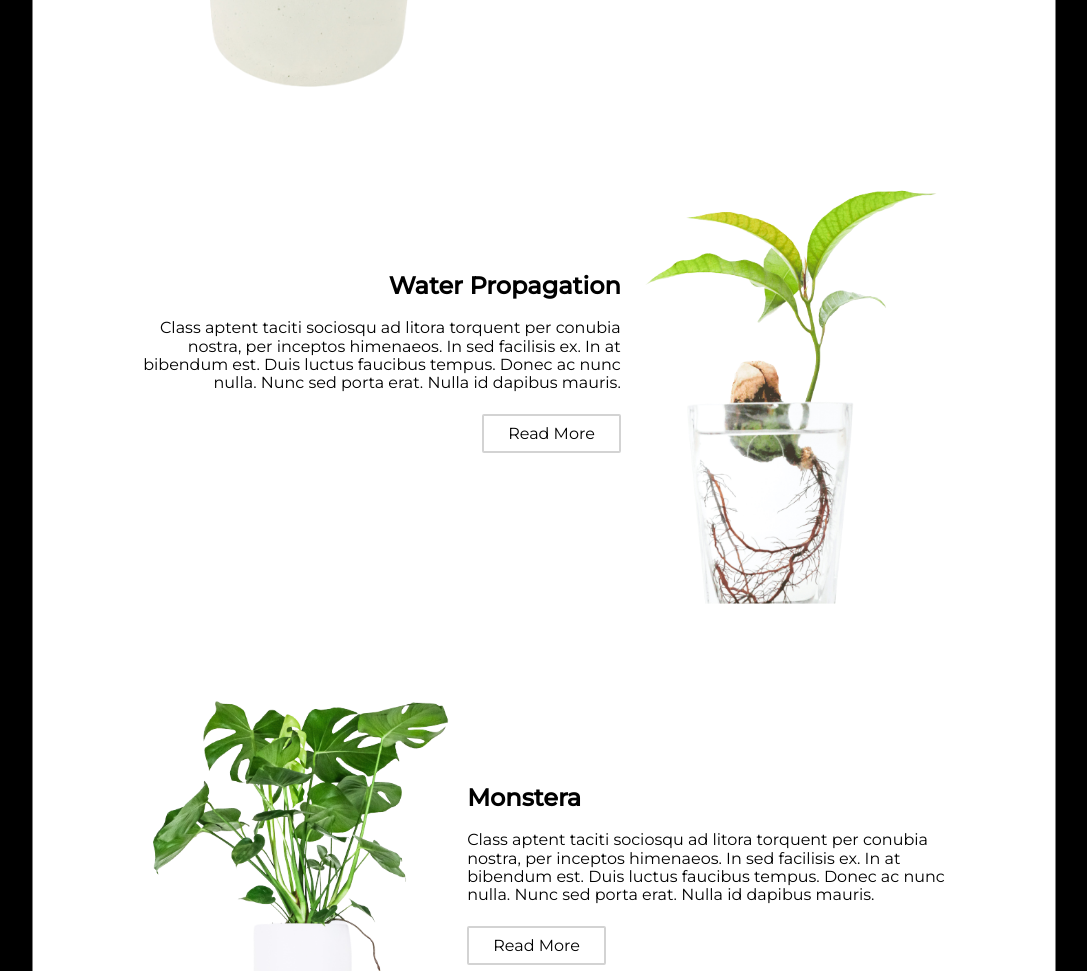
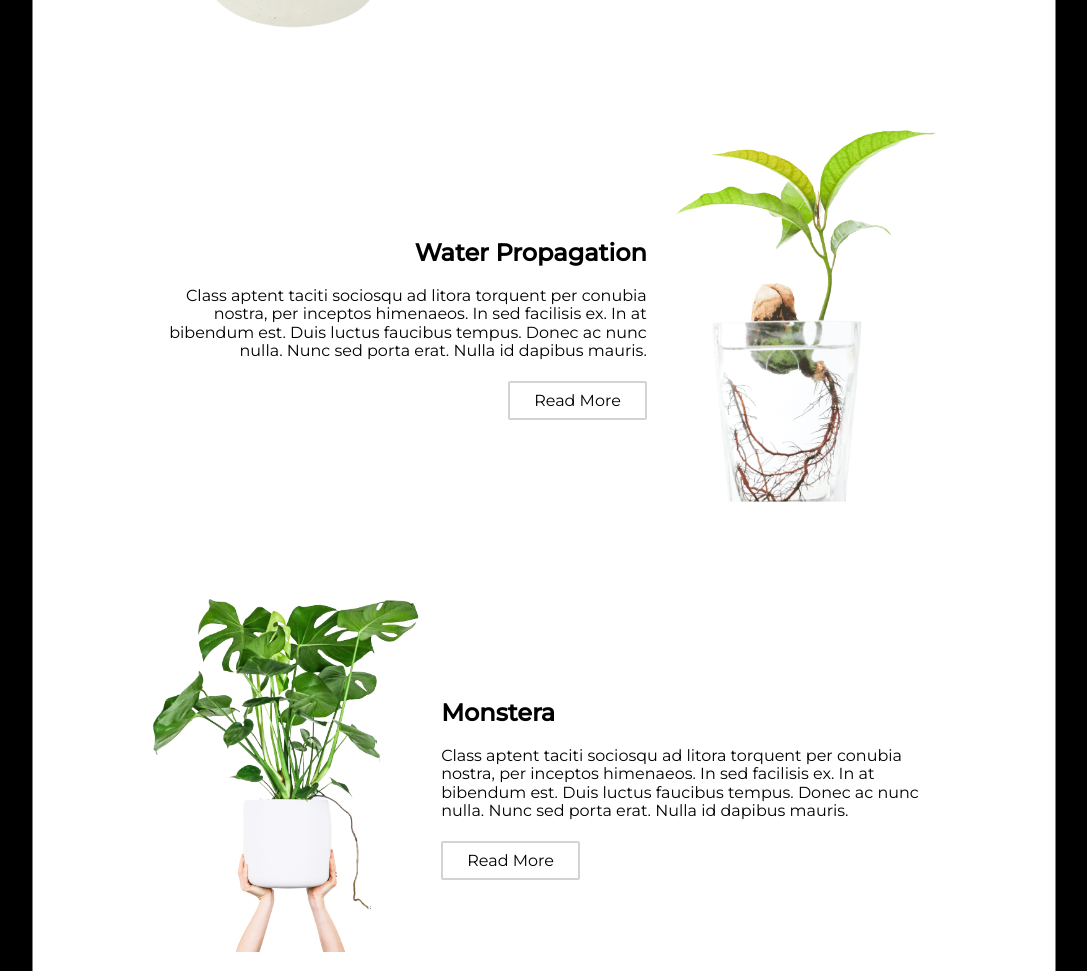
Before and after one commit to diannedejesus/plantStoreTemplate, a plain HTML site: page index.html in a window 1280 px wide. Shown: the part 1060-2031 px from the top of the page, without its empty margins (96-1183 px from the left). Drawn offline with Linux system fonts and the light colour scheme.

Commit message:
modified layout and main centering

```diff
--- a/css/style.css
+++ b/css/style.css
@@ -153,18 +153,23 @@ nav a:hover{
 }
 
 .exampleTeaser section{
-     padding-top: 5em;
+     display: inline-block;
+     vertical-align: middle;
+     width: 60%;
 }
 
 .exampleTeaser > img{
-     float: left;
-
-     width: 300px;
+     /* float: left; */
+     display: inline-block;
+     vertical-align: middle;
+     width: 33%;
      margin: 1em;
 }
 
 .alternate img{
-     float: right;
+     /* float: right; */
+     display: inline-block;
+     vertical-align: middle;
 }
 
 .alternate{
--- a/index.html
+++ b/index.html
@@ -56,12 +56,12 @@ CSS rules to
 					</section>
 				</section>
 				<section class='exampleTeaser alternate'>
-					<img src='seedling2.png'>
 					<section>
 						<h2>Water Propagation</h2>
 						<p>Class aptent taciti sociosqu ad litora torquent per conubia nostra, per inceptos himenaeos. In sed facilisis ex. In at bibendum est. Duis luctus faucibus tempus. Donec ac nunc nulla. Nunc sed porta erat. Nulla id dapibus mauris.</p>
 						<a class='button' href="#">Read More</a>
 					</section>
+					<img src='seedling2.png'>
 				</section>
 				<section class='exampleTeaser'>
 					<img src='monstera2.png'>
@@ -72,12 +72,12 @@ CSS rules to
 					</section>
 				</section>
 				<section class='exampleTeaser alternate'>
-					<img src='cactus2.png'>
 					<section>
 						<h2>Cactus</h2>
 						<p>Class aptent taciti sociosqu ad litora torquent per conubia nostra, per inceptos himenaeos. In sed facilisis ex. In at bibendum est. Duis luctus faucibus tempus. Donec ac nunc nulla. Nunc sed porta erat. Nulla id dapibus mauris.</p>
 						<a class='button' href="#">Read More</a>
 					</section>
+					<img src='cactus2.png'>
 				</section>
 				<section class='buyBanner'>
 					<section>
```
